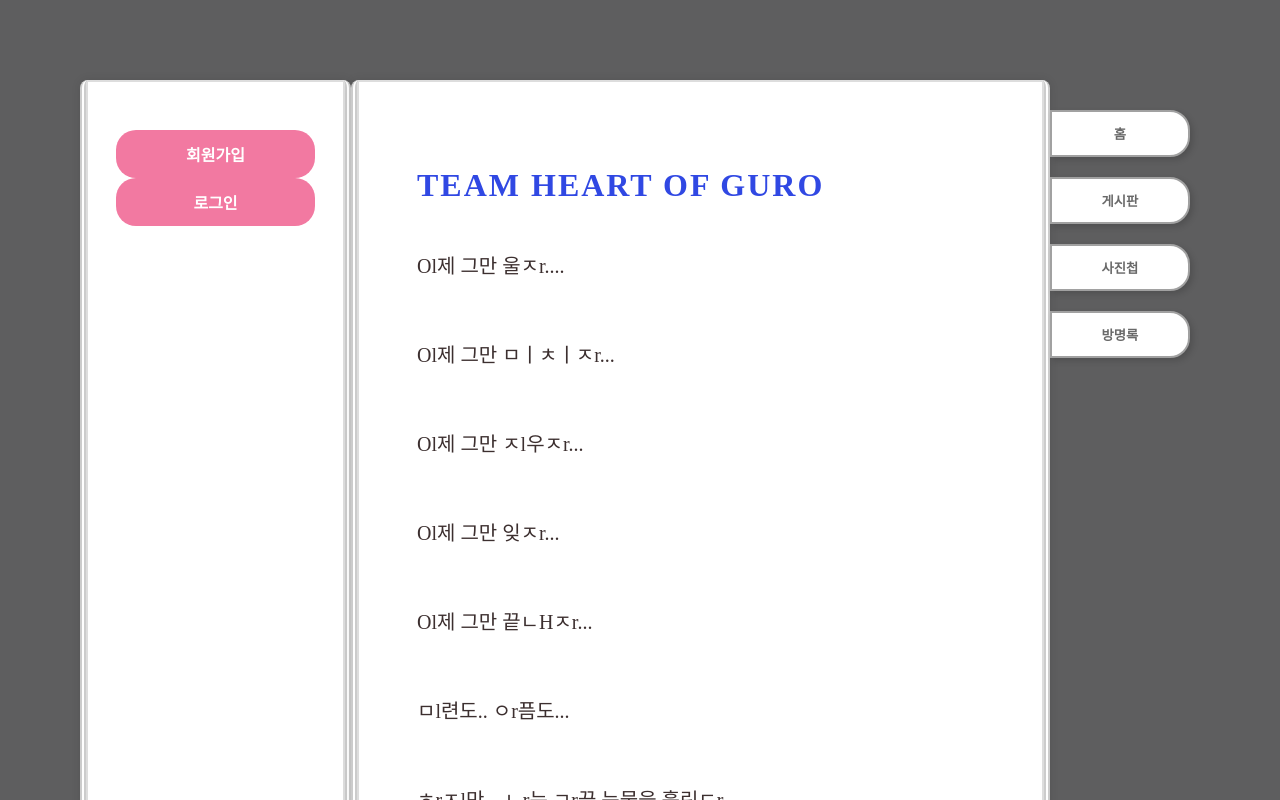
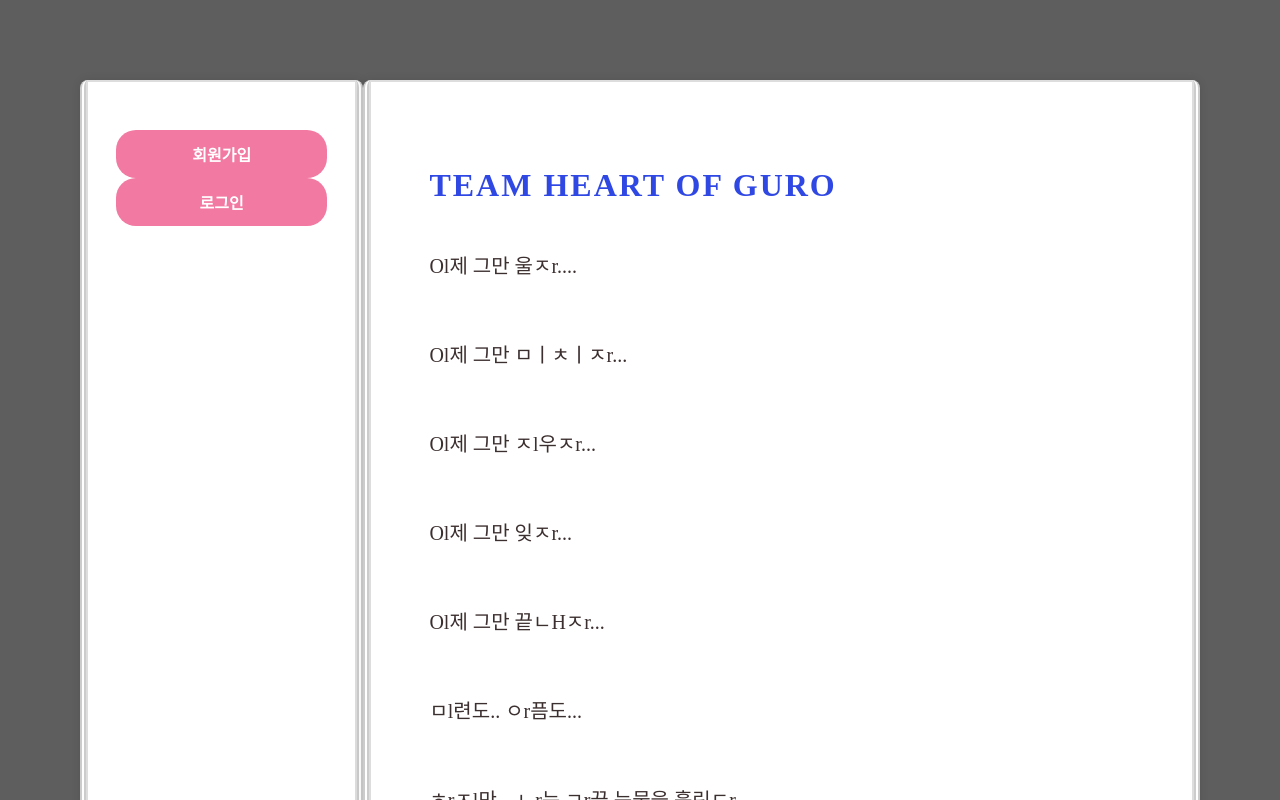
Before and after one commit to yamusang/gusim, a React (Vite) app in the folder Frontend/yuna/: page / in a window 1280 px wide. Shown: the top 800 px of the page. Built offline with nearby package versions, Linux system fonts and the light colour scheme; a web font is replaced by a local one.

Commit message:
사망연산 도전

```diff
--- a/Frontend/yuna/components/Kakaocallback.jsx
+++ b/Frontend/yuna/components/Kakaocallback.jsx
@@ -26,4 +26,3 @@ export default function KakaoCallback() {
 
   return <div>카카오 로그인 처리 중...</div>
 }
-//1
--- a/Frontend/yuna/components/SignUpForm.jsx
+++ b/Frontend/yuna/components/SignUpForm.jsx
@@ -36,4 +36,3 @@ export default function SignUpForm() {
     </form>
   )
 }
-//5
--- a/Frontend/yuna/pages/LoginPage.jsx
+++ b/Frontend/yuna/pages/LoginPage.jsx
@@ -16,6 +16,8 @@ export default function LoginPage() {
 
   const toggleForm = () => setisopen(!isopen)
   const toggleForm2 = () => setisopen2(!isopen2)
+
+  const token = localStorage.getItem("token")
 
   return (
     <div className="container">
@@ -39,12 +41,12 @@ export default function LoginPage() {
         <p>ㅁl련도.. ㅇr픔도...</p>
         <p>ㅎrㅈl만... ㄴr는 ㄱr끔 눈물을 흘린ㄷr....</p>
       </div>
-      <div className="right-panel">
+      {token && (<div className="right-panel">
         <HomeBtn/>
         <BoardBtn/>
         <PicBtn/>
         <GuestBtn/>
-      </div>
+      </div>)}
     </div>
   )
 }
--- a/Frontend/yuna/src/App.jsx
+++ b/Frontend/yuna/src/App.jsx
@@ -15,7 +15,6 @@ export default function App() {
       <Route path='/Board/:id' element={<PostDetail />} />
       <Route path='/Guest' element={<GuestPage/>}/>
       <Route path='/Pic' element={<PicPage/>}/>
-      <Route path='*' element={<div>404 Not Found</div>} />
     </Routes>
   )
 }
```
